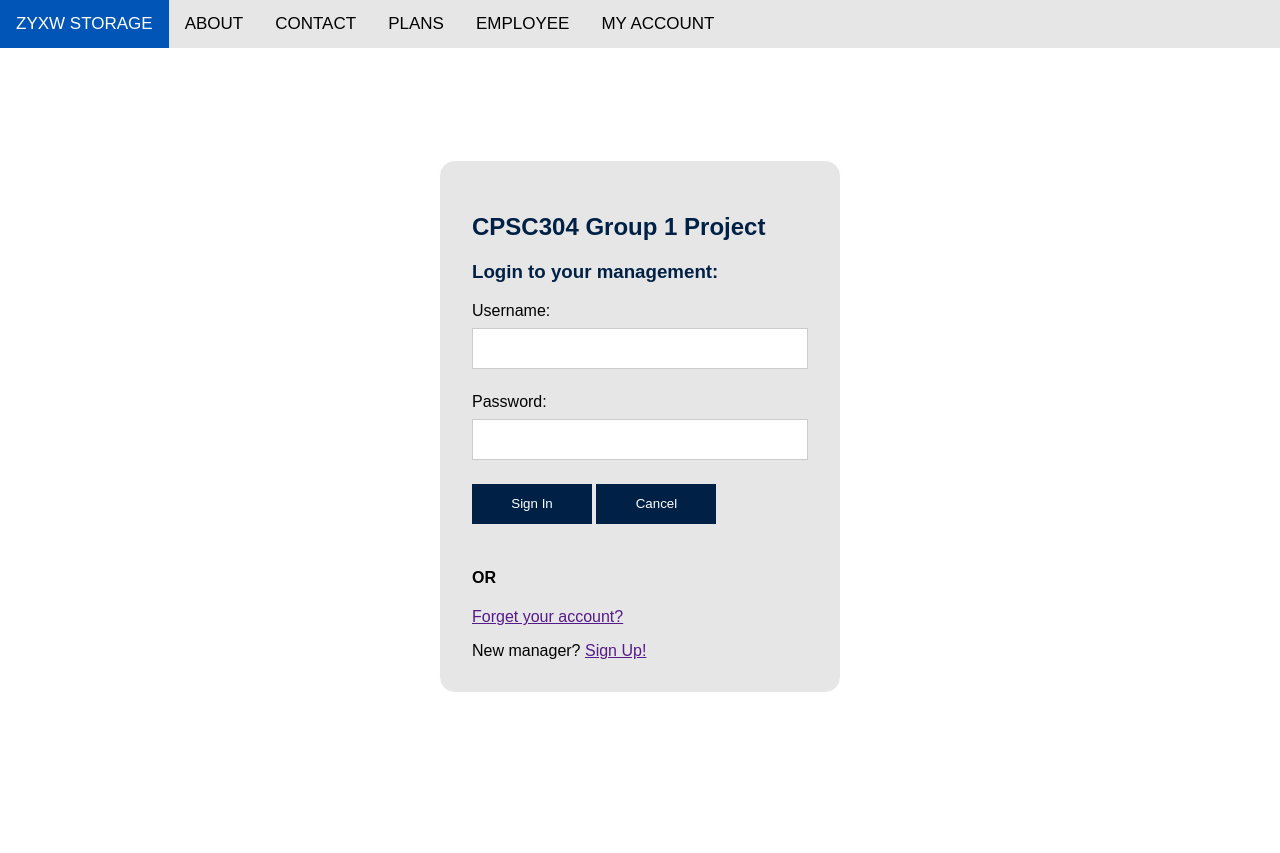
After one commit to lizhe918/UBC_CPSC304_2019S1, a PHP site: page /mlogin.php in a window 1280 px wide. The commit adds this page. Run offline with PHP 8.4, Linux system fonts and the light colour scheme.

Commit message:
Add files via upload

```diff
--- a/warehouse/css/form.css
+++ b/warehouse/css/form.css
@@ -12,13 +12,16 @@ input[type="password"], select, textarea, input[type="email"], input[type="date"
   box-sizing: border-box;
 }
 
+.form-container {
+  padding-top: 10em;
+  padding-bottom: 10em;
+}
+
 form {
-  width: 50%;
+  width: 50em;
   position: relative;
   margin-left:auto;
   margin-right: auto;
-  margin-top: 10em;
-  margin-bottom: 5em;
   background-color: rgb(230, 230, 230);
   border: 1px solid white;
   border-radius: 1em;
--- a/warehouse/css/navbar.css
+++ b/warehouse/css/navbar.css
@@ -7,6 +7,7 @@ body {
   position: fixed;
   width: 100%;
   z-index: 100;
+
 }
 
 .items {
--- a/warehouse/css/welcome.css
+++ b/warehouse/css/welcome.css
@@ -6,7 +6,7 @@ body {
 
 
 .background {
-  background-image: url("../images/home_background.jpg");
+  background-image: url("https://images.pexels.com/photos/1797428/pexels-photo-1797428.jpeg?auto=compress&cs=tinysrgb&dpr=2&h=750&w=1260");
   background-size: cover;
   background-repeat: no-repeat;
   background-position:top;
--- a/warehouse/index.html
+++ b/warehouse/index.html
@@ -17,7 +17,7 @@
           <a href="./index.html#about">ABOUT</a>
           <a href="./index.html#contact">CONTACT</a>
           <a href="./plans.php">PLANS</a>
-          <a  href="./elogin.html">EMPLOYEE</a>
+          <a  href="./elogin.php">EMPLOYEE</a>
           <a  href="./clogin.php">MY ACCOUNT</a>
         <a href="javascript:void(0);" class="icon" onclick="mobileExpand()">
           <i class="fa fa-bars"></i>
@@ -32,8 +32,8 @@
         <p></p>
         <span class="subtitle">UBC CPSC304 Group 1 Project</span>
         <p></p>
-        <a class="linkbutton" href="">View Plans</a>
-        <a class="linkbutton" href="">Go to My Storage</a>
+        <a class="linkbutton" href="./plans.php">View Plans</a>
+        <a class="linkbutton" href="./clogin.php">Go to My Storage</a>
       </div>
     </section>
 
--- a/warehouse/infrastructure/css/navbar.css
+++ b/warehouse/infrastructure/css/navbar.css
@@ -7,6 +7,7 @@ body {
   position: fixed;
   width: 100%;
   z-index: 100;
+
 }
 
 .items {
--- a/warehouse/infrastructure/css/welcome.css
+++ b/warehouse/infrastructure/css/welcome.css
@@ -6,7 +6,7 @@ body {
 
 
 .background {
-  background-image: url("../images/home_background.jpg");
+  background-image: url("https://images.pexels.com/photos/1797428/pexels-photo-1797428.jpeg?auto=compress&cs=tinysrgb&dpr=2&h=750&w=1260");
   background-size: cover;
   background-repeat: no-repeat;
   background-position:top;
--- a/warehouse/infrastructure/form.html
+++ b/warehouse/infrastructure/form.html
@@ -7,6 +7,7 @@
     <link rel="stylesheet" href="./css/form.css">
   </head>
   <body>
+    <div class="form-container">
       <form method="post">
         <div class="form-content">
             <h2 style="color: #002145;">Header</h2>
@@ -48,5 +49,7 @@
             <input class="button cancel" type="submit" name="button2" value="Cancel">
           </div>
         </div>
+      </form>
+    </div>
   </body>
 </html>
--- /dev/null
+++ b/warehouse/mlogin.php
@@ -0,0 +1,97 @@
+<?php
+
+    require_once "pdo_constructor.php";
+
+    if (isset($_POST['cancel'])) {
+        header("Location: index.html");
+    }
+
+    $name = "";
+    $pswd = "";
+    $message = false;
+
+    if (isset($_POST['who']) and isset($_POST['password'])) {
+        $name = $_POST['who'];
+        $pswd =  $_POST['password'];
+
+        if ($name == "" || $pswd == "") {
+            $message = "Username and password are required";
+        } else {
+          $sql = "SELECT password FROM Manager WHERE username = '$name'";
+          $stmt = $pdo->prepare($sql);
+          $stmt->execute();
+          $storedpswd = $stmt->fetch();
+          if ($storedpswd['password'] == $pswd) {
+            header("Location: RPS/game.php?name=".urlencode($_POST['who']));
+          } else {
+            $message = "Incorrect username or password";
+          }
+        }
+      }
+?>
+
+<!DOCTYPE html>
+<html lang="en" dir="ltr">
+  <head>
+    <meta charset="utf-8">
+    <meta name="viewport" content="width=device-width, initial-scale=1">
+    <title>Manager Login</title>
+    <link rel="stylesheet" href="./css/form.css">
+    <link rel="stylesheet" href="./css/navbar.css">
+    <link rel="stylesheet" href="https://cdnjs.cloudflare.com/ajax/libs/font-awesome/4.7.0/css/font-awesome.min.css">
+  </head>
+  <body>
+    <div class="navbar">
+    <div class="items" id="thebar">
+      <a href="./index.html#home" id="brandlabel">ZYXW STORAGE</a>
+        <a href="./index.html#about">ABOUT</a>
+        <a href="./index.html#contact">CONTACT</a>
+        <a href="./plans.php">PLANS</a>
+        <a  href="./elogin.php">EMPLOYEE</a>
+        <a  href="./clogin.php">MY ACCOUNT</a>
+      <a href="javascript:void(0);" class="icon" onclick="mobileExpand()">
+        <i class="fa fa-bars"></i>
+      </a>
+    </div>
+    </div>
+    <div class="form-container">
+    <form method="post" style="width: 25em;">
+      <div class="form-content">
+        <h2 style="color: #002145;">CPSC304 Group 1 Project</h2>
+        <h3 style="color: #002145;">Login to your management:</h3>
+        <p>Username:<br>
+          <input class="long" type="text" name="who">
+        </p>
+        <p>Password:<br>
+          <input type="password" name="password"  style="width: 100%">
+        </p>
+        <?php
+          if ($message != false) {
+            echo "<p style='color: red; font-weight: bold;'>$message</p>";
+          }
+        ?>
+        <div>
+          <input class="button confirm" type="submit" name="confirm" value="Sign In">
+          <input class="button cancel" type="submit" name="cancel" value="Cancel">
+        </div>
+      </div>
+      <div style="padding: 2em; padding-top:0;">
+      <h4 style="margin-top:0;">OR</h4>
+      <a href="">Forget your account?</a>
+      <p></p>
+      New manager? <a href="">Sign Up!</a>
+      </div>
+    </form>
+        </div>
+    <script>
+    function mobileExpand() {
+      var x = document.getElementById("thebar");
+      if (x.className === "items") {
+        x.className += " responsive";
+      } else {
+        x.className = "items";
+      }
+    }
+    </script>
+  </body>
+</html>
--- /dev/null
+++ b/warehouse/pdo_constructor.php
@@ -0,0 +1,15 @@
+<?php
+
+/*
+ * Comment out this line for local development.
+ * Uncomment this line when uploading to the server.
+ */
+//$pdo=new PDO('mysql:host=mysql.practices.isaaczheli.com;dbname=zyxwstorage','lizhe1313','yxsy0102');
+
+/*
+ * Uncomment this line for local development.
+ * Comment out this line when uploading to the server.
+ */
+$pdo=new PDO('mysql:host=localhost;dbname=zyxwstorage','lizhe1313','yxsy0102');
+
+?>
```
Also changed, not shown: warehouse/clogin.php (added, +97 -0 lines), warehouse/elogin.php (added, +51 -0 lines), warehouse/infrastructure/css/form.css (+6 -3 lines), warehouse/infrastructure/pdo_constructor.php (added, +15 -0 lines), warehouse/llogin.php (added, +97 -0 lines), warehouse/images/home_background.jpg (added), warehouse/images/worker.jpg (added).
